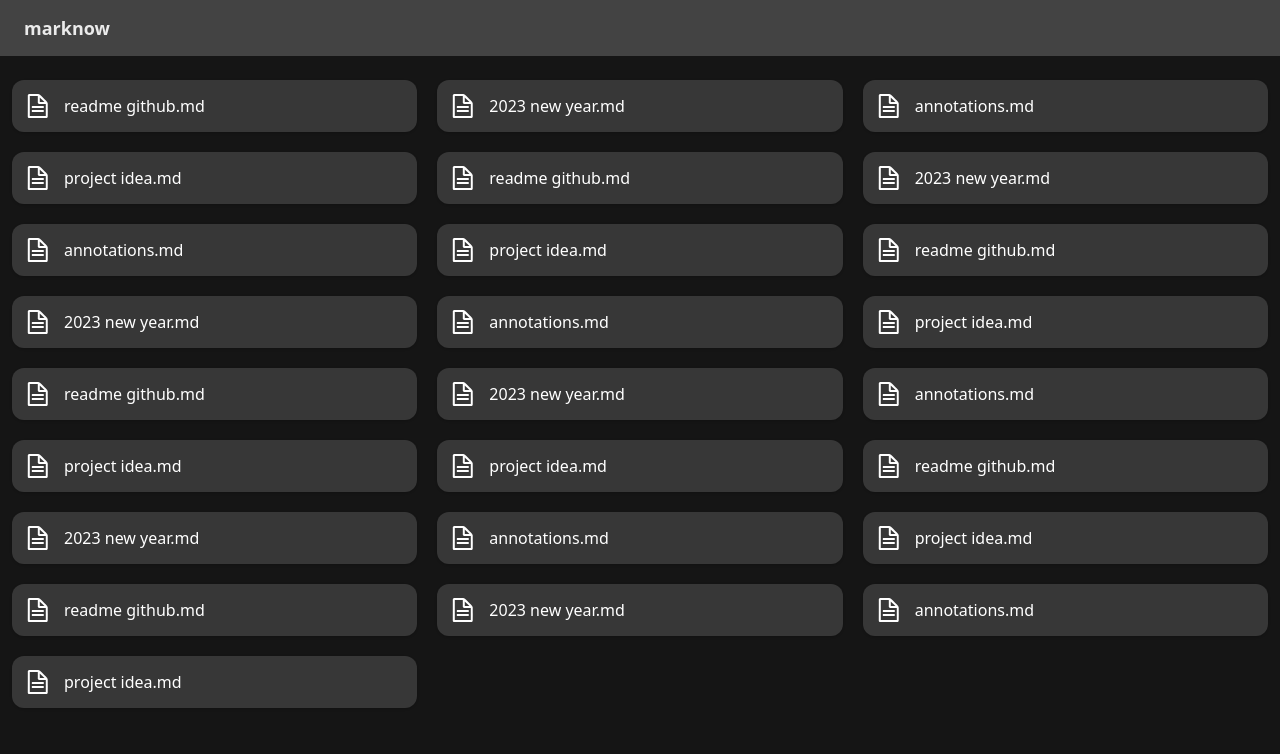
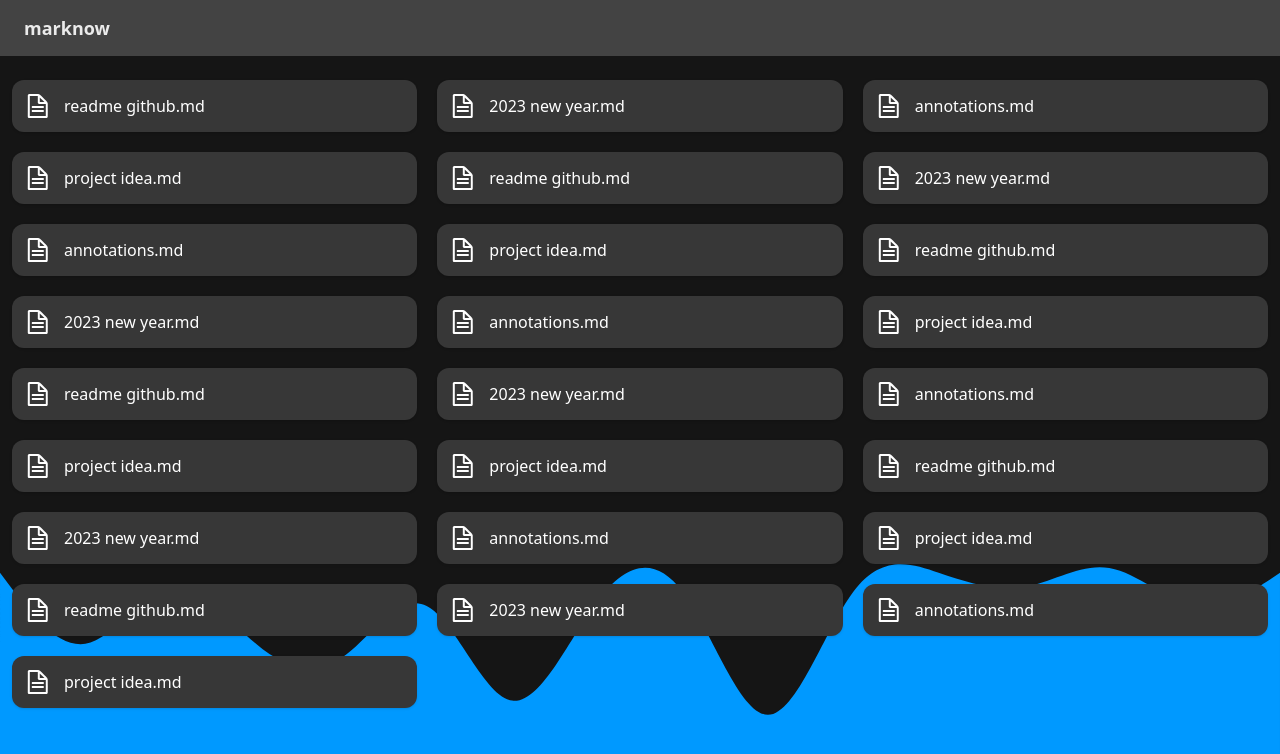
Before and after one commit to jaoincode/marknow, a React (Vite) app: page / in a window 1280 px wide. Shown: the top 754 px of the page. Built offline with nearby package versions, Linux system fonts and the light colour scheme.

Commit message:
adding wave img on menu

```diff
--- a/src/Components/File/File.tsx
+++ b/src/Components/File/File.tsx
@@ -2,7 +2,7 @@ import FileIcon from "../../assets/file.svg";
 
 function File({ name }: { name: string }) {
   return (
-    <li className="list-none flex items-center gap-3 rounded-xl shadow bg-mygray-200 p-3 cursor-pointer md:max-w-full hover:bg-mygray-100 transition-colors">
+    <li className="list-none flex items-center gap-3 rounded-xl shadow bg-mygray-200 p-3 cursor-pointer md:max-w-full hover:bg-mygray-100 transition-colors z-20">
       <img src={FileIcon} className="w-7 h-7" />
       <span className="text-mywhite-100 font-medium">{name}.md</span>
     </li>
--- a/src/Components/Files/Files.tsx
+++ b/src/Components/Files/Files.tsx
@@ -4,7 +4,7 @@ import File from "../File";
 
 function Files() {
   return (
-    <div className="pt-20 px-3 gap-5 grid grid-cols-1 md:grid-cols-2 lg:grid-cols-3 pb-5">
+    <div className="pt-20 px-3 gap-5 grid grid-cols-1 md:grid-cols-2 lg:grid-cols-3 pb-5 z-20">
       {files.map((file) => (
         <File name={file.name} />
       ))}
--- a/src/pages/Home/Home.tsx
+++ b/src/pages/Home/Home.tsx
@@ -1,11 +1,14 @@
 import Files from "../../Components/Files";
 import Header from "../../Components/Header";
+
+import WaveImg from "../../assets/wave.svg";
 
 function Home() {
   return (
     <div>
       <Header />
       <Files />
+      <img src={WaveImg} className="min-w-screen fixed bottom-0 z-10" />
     </div>
   );
 }
```
